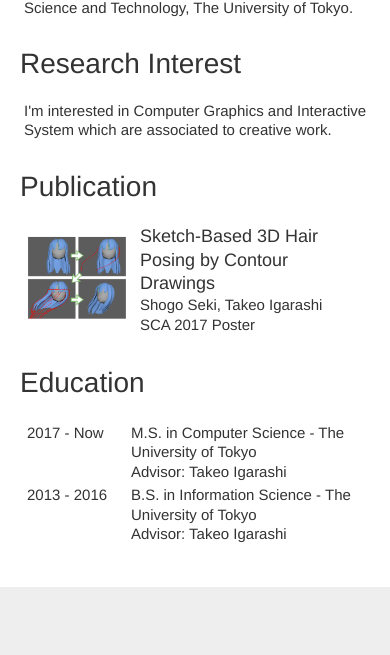
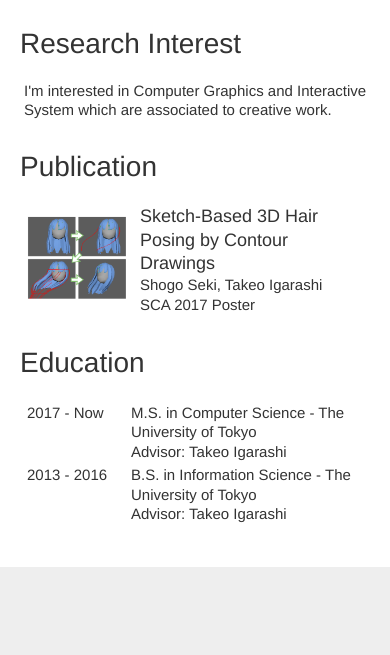
Before and after one commit to shogo-seki/shogo-seki.github.io, a plain HTML site: page index.html in a window 390 px wide. Shown: the part 189-844 px from the top of the page. Drawn offline with Linux system fonts and the light colour scheme.

Commit message:
Remove margin for small devices

```diff
--- a/style/style.css
+++ b/style/style.css
@@ -14,6 +14,12 @@ body {
 	max-width: 800px;
 	margin: 20px auto;
 	padding: 20px 20px 40px;
+}
+
+@media screen and (max-width: 480px) {
+	body {
+		margin: 0 auto;
+	}
 }
 
 a {
```
